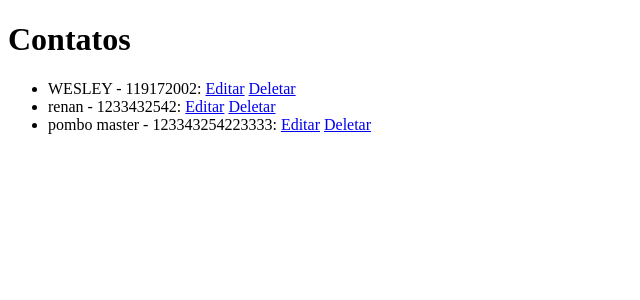
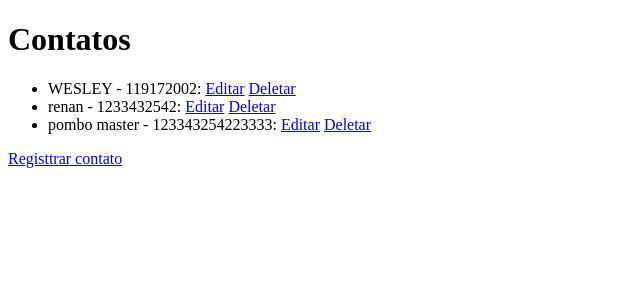
Before and after one commit to getwes/Cadastro_com_flask_e_db, a Flask app: page / in a window 1280 px wide. Shown: the top 300 px of the page, without its empty margins (0-640 px from the left). Run offline with Flask 3, Linux system fonts and the light colour scheme.

Commit message:
atualização

```diff
--- a/templates/homepage.html
+++ b/templates/homepage.html
@@ -16,5 +16,6 @@
 
         {%endfor%}
     </ul>
+    <a href="/registrar">Registtrar contato</a>
 </body>
 </html>
```
